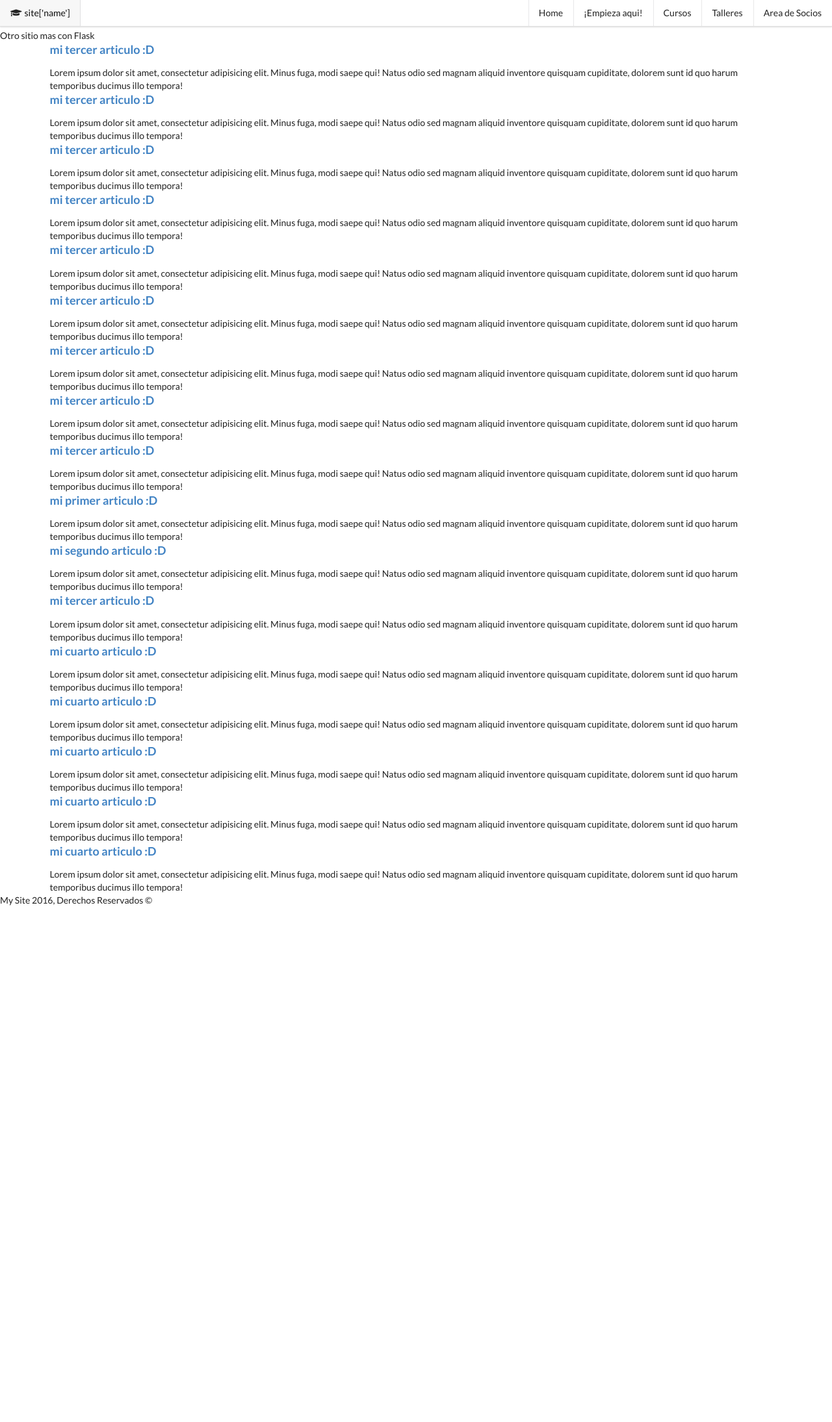
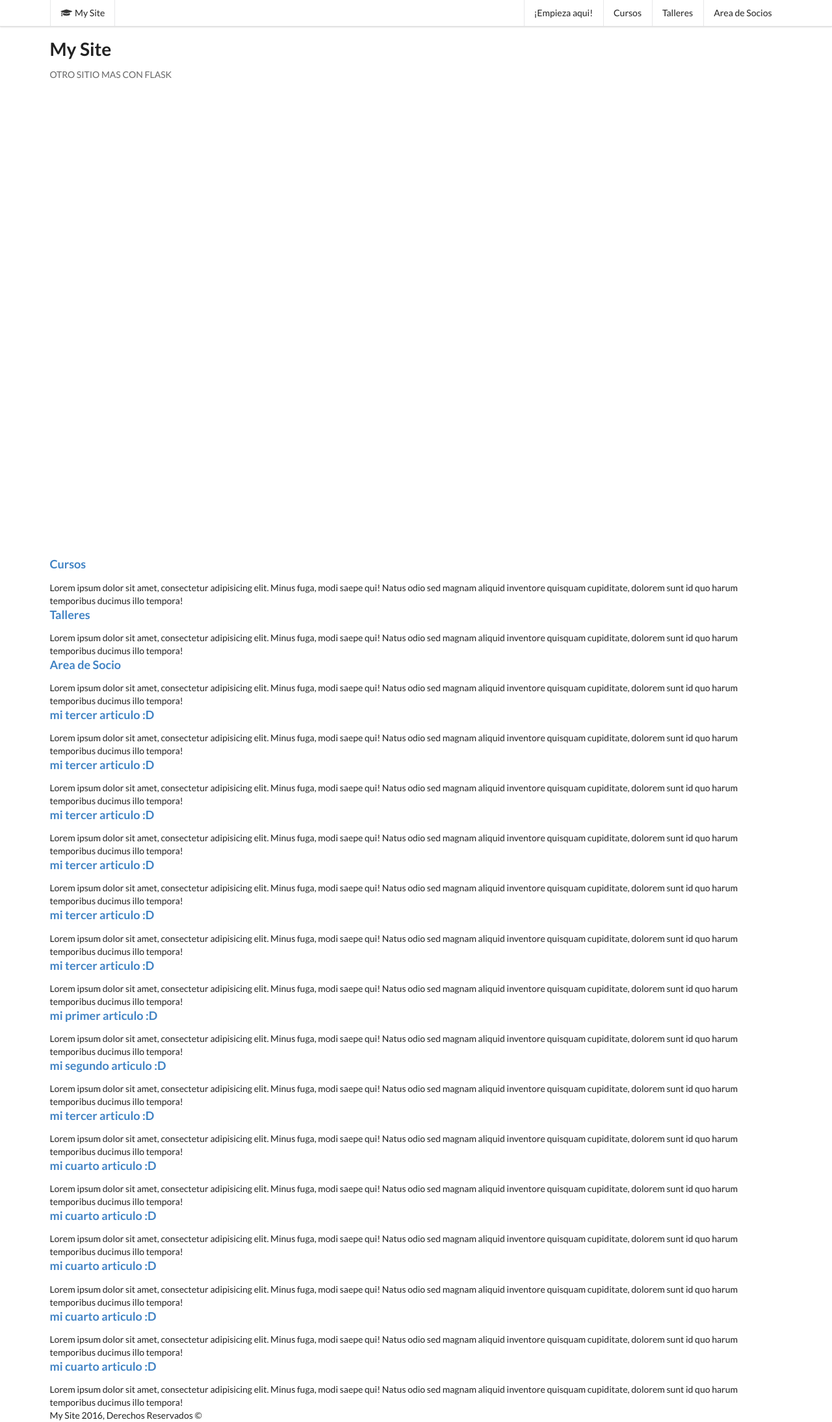
Before and after one commit to angelov13/Blog-en-Flask, a Flask app: page / in a window 1280 px wide. Shown: the whole page at 65% size. Before the commit the page ends 1394 px from the top, so only its background shows below. Run offline with Flask 2, Linux system fonts and the light colour scheme; some libraries are stand-ins or nearby versions.

Commit message:
Errores en las plantillas corregidos, v-0.2

```diff
--- a/server.py
+++ b/server.py
@@ -2,7 +2,8 @@ from flask import Flask, render_template, url_for
 config = {
 	'port': 8000,
 	'url_admin' : '/admin',
-	'url' : '127.0.0.1',
+	'url' : 'http://127.0.0.1:'+ str(8000),
+	'ip' : '127.0.0.1',
 	'admin': 'root',
 	'password' : 'hola',
 	'menu_active' : True,
@@ -13,29 +14,28 @@ site = {
 	'url' : config['url'],
 	'brand' : 'Otro sitio mas con Flask',
 	'menu': [
-	{'text': 'Home','url': config['url']},
-	{'text': '¡Empieza aqui!','url': config['url']},
-	{'text': 'Cursos','url':config['url'] + '/cursos'},
-	{'text': 'Talleres','url':config['url'] + '/talleres'},
-	{'text': 'Area de Socios','url':config['url'] + '/area-de-socios'},
+		{'text': '¡Empieza aqui!','url': config['url']},
+		{'text': 'Cursos','url': config['url'] + '/cursos'},
+		{'text': 'Talleres','url':config['url'] + '/talleres'},
+		{'text': 'Area de Socios','url' : config['url'] + '/area-de-socios'},
 	]
 }
 articles = [
 	{
-	'title': 'mi tercer articulo :D',
-	'url' : 'mi-tercer-articulo',
+	'title': 'Cursos',
+	'url' : 'cursos',
 	'content': 'Lorem ipsum dolor sit amet, consectetur adipisicing elit. Minus fuga, modi saepe qui! Natus odio sed magnam aliquid inventore quisquam cupiditate, dolorem sunt id quo harum temporibus ducimus illo tempora!',
 	'categories': ['mi tercer articulo', 'con texto de relleno']
 	},
 	{
-	'title': 'mi tercer articulo :D',
-	'url' : 'mi-tercer-articulo',
+	'title': 'Talleres',
+	'url' : 'talleres',
 	'content': 'Lorem ipsum dolor sit amet, consectetur adipisicing elit. Minus fuga, modi saepe qui! Natus odio sed magnam aliquid inventore quisquam cupiditate, dolorem sunt id quo harum temporibus ducimus illo tempora!',
 	'categories': ['mi tercer articulo', 'con texto de relleno']
 	},
 	{
-	'title': 'mi tercer articulo :D',
-	'url' : 'mi-tercer-articulo',
+	'title': 'Area de Socio',
+	'url' : 'area-de-socios',
 	'content': 'Lorem ipsum dolor sit amet, consectetur adipisicing elit. Minus fuga, modi saepe qui! Natus odio sed magnam aliquid inventore quisquam cupiditate, dolorem sunt id quo harum temporibus ducimus illo tempora!',
 	'categories': ['mi tercer articulo', 'con texto de relleno']
 	},
@@ -136,11 +136,12 @@ def index():
 
 @app.route('/<name>')
 def blog(name = 'none'):
-	for article in articles:
-		if article['url'] == name:
-			return render_template('blog.html', article = article, site = site, config = config)
+	if config['blog_active'] == True:
+		for article in articles:
+			if article['url'] == name:
+				return render_template('blog.html', article = article, site = site, config = config)
 	return render_template('page_not_found.html')
 
 
 if __name__ == '__main__':
-	app.run(debug = True, port = config['port'], host = config['url'])
+	app.run(debug = True, port = config['port'], host = config['ip'])
--- a/static/css/custom.css
+++ b/static/css/custom.css
@@ -1,5 +1,9 @@
 .footer{
 
-
-
 }
+.full{
+	margin-top: 60px;
+	position: relative;
+	min-height: 100%;
+	height: 100%;
+}
--- a/templates/macros/footer.html
+++ b/templates/macros/footer.html
@@ -1,7 +1,5 @@
 {% macro footer(name) %}
-<footer class="footer">
-	<div class="container">
-		<p>{{ name }} 2016, Derechos Reservados &copy;</p>
-	</div>
+<footer class="ui container footer">
+		<div>{{ name }} 2016, Derechos Reservados &copy;</div>
 </footer>
 {% endmacro %}
--- a/templates/macros/header.html
+++ b/templates/macros/header.html
@@ -1,8 +1,8 @@
 {% macro header(site) %}
-<div class="container">
-	<div class="jumbotron">
-		<h2>{{ site['name'] }}</h2>
-		<p>{{ site['brand'] }}</p>
+<div class="ui container full">
+	<div class="ui header">
+		<h1 class="ui header-1" >{{ site['name'] }}</h1>
+		<p class="ui sub header">{{ site['brand'] }}</p>
 	</div>
 </div>
 {% endmacro %}
--- a/templates/macros/nav.html
+++ b/templates/macros/nav.html
@@ -1,10 +1,12 @@
 {% macro nav(site) %}
 	<nav class="ui top fixed menu">
-	<a href="{{ site['url'] }}" class="item"><i class="student icon"></i>site['name']</a>
-	<div class="right menu">
-		{% for item in site['menu'] %}
-		<a class="item" href="{{ item['url'] }}">{{ item['text'] }}</a>
-		{% endfor %}
+	<div class="ui container">
+		<a href="{{ site['url'] }}" class="item"><i class="student icon"></i>{{ site['name'] }}</a>
+		<div class="right menu">
+			{% for item in site['menu'] %}
+			<a class="item" href="{{ item['url'] }}">{{ item['text'] }}</a>
+			{% endfor %}
+		</div>
 	</div>
 </nav>
 {% endmacro %}
```
Also changed, not shown: templates/blog.html (+5 -6 lines).
